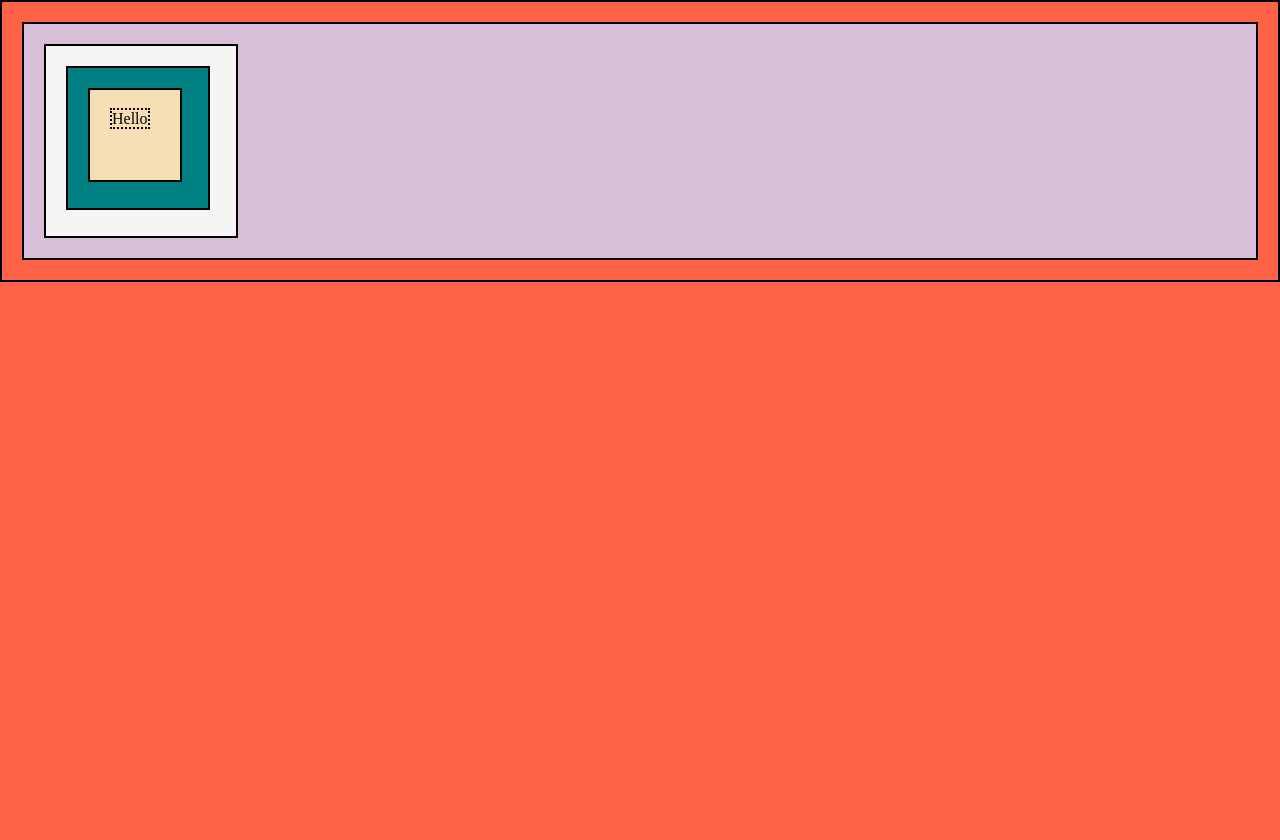
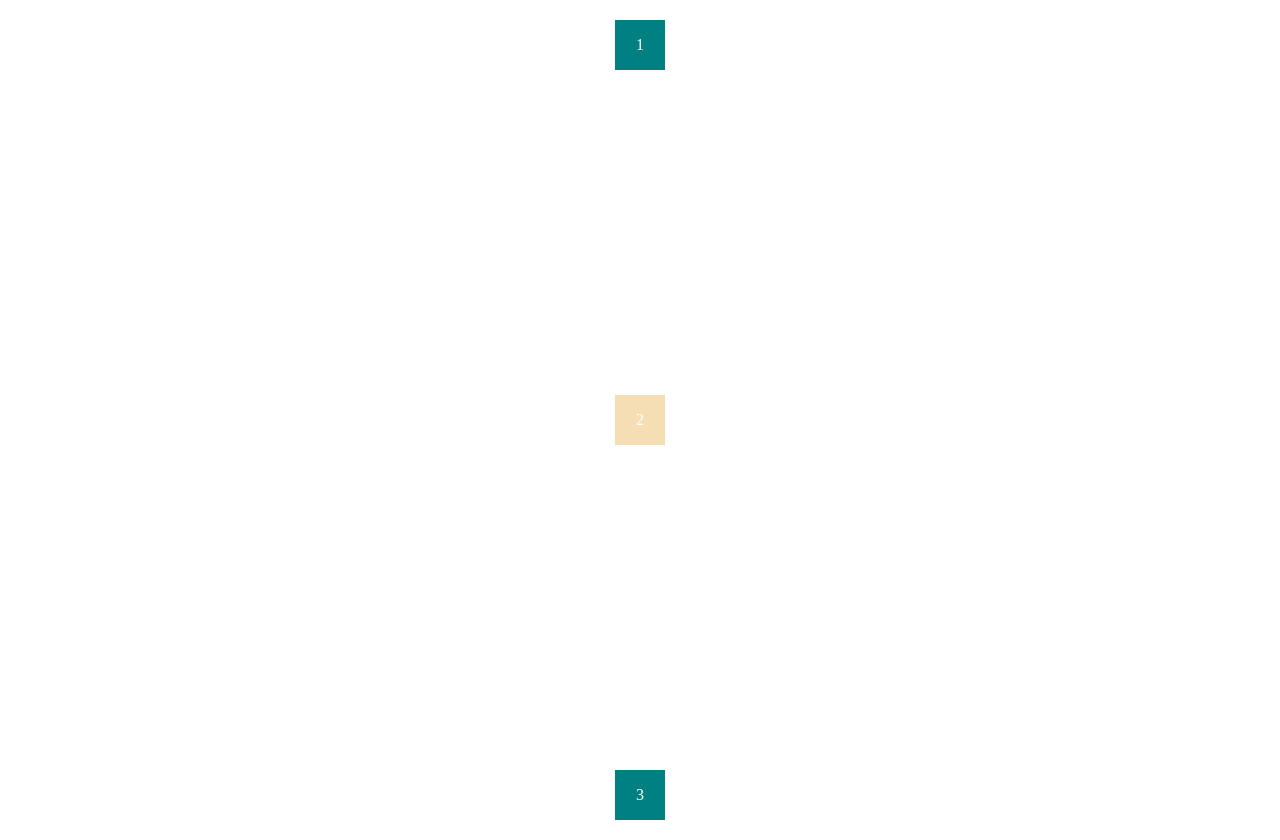
Before and after one commit to GongE7E/kokoa-clone, a plain HTML site: page home.html in a window 1280 px wide. Before the commit the page ends 800 px from the top, so only its background shows below. Drawn offline with Linux system fonts and the light colour scheme.

Commit message:
learning flex

```diff
--- a/home.html
+++ b/home.html
@@ -7,45 +7,31 @@
     <title>Home- My first website</title>
     <link rel="stylesheet" href="styles.css" />
     <style>
-      * {
-        border: 2px solid black;
-      }
-      html {
-        background-color: tomato;
-      }
       body {
+        height: 100vh;
         margin: 20px;
-        padding: 20px;
-        background-color: thistle;
+        display: flex;
+        flex-direction: column;
+        justify-content: space-between;
+        align-items: center;
       }
       div {
-        padding: 20px;
-      }
-      #first {
-        background-color: whitesmoke;
-        width: 150px;
-        height: 150px;
+        display: flex;
+        justify-content: center;
+        align-items: center;
+        color: white;
+        width: 50px;
+        height: 50px;
+        background-color: teal;
       }
       #second {
-        background-color: teal;
-        width: 100px;
-        height: 100px;
-      }
-      #third {
         background-color: wheat;
-        width: 50px;
-        height: 50px;
-      }
-      span {
-        border-style: dotted;
       }
     </style>
   </head>
   <body>
-    <div id="first">
-      <div id="second">
-        <div id="third"><span>Hello</span></div>
-      </div>
-    </div>
+    <div>1</div>
+    <div id="second">2</div>
+    <div>3</div>
   </body>
 </html>
```
